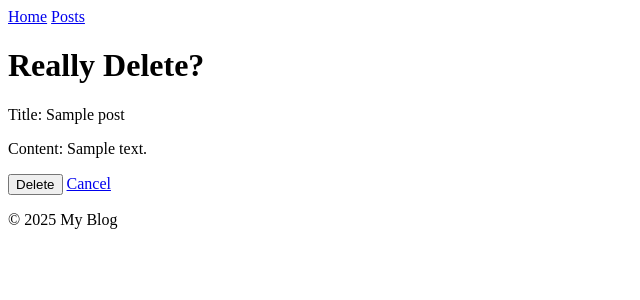
After one commit to ouxrlo/zzangoo, a Django app: page /posts/post/delete/1/ in a window 1280 px wide. The commit adds this page. Shown: the top 300 px of the page, without its empty margins (0-640 px from the left). Run offline with Django 4.2, Linux system fonts and the light colour scheme; tables that the repository leaves empty hold one stand-in row (values such as "Sample post").

Commit message:
Error Clean

```diff
--- a/goo/posts/models.py
+++ b/goo/posts/models.py
@@ -8,6 +8,7 @@ class Post(models.Model):
     author = models.ForeignKey(get_user_model(), on_delete=models.CASCADE)
     created_at = models.DateTimeField(auto_now_add=True)
     updated_at = models.DateTimeField(auto_now=True)
+    image = models.ImageField(upload_to="posts/", null=True, blank=True)
 
     def __str__(self):
         return self.title
--- a/goo/posts/urls.py
+++ b/goo/posts/urls.py
@@ -8,4 +8,5 @@ urlpatterns = [
     path("post/update/<int:pk>/", views.post_update, name="post_update"),
     path("<int:pk>/", views.post_detail, name="post_detail"),
     path("create/", views.post_create, name="post_create"),
+    path("post/delete/<int:pk>/", views.post_delete, name="post_delete"),
 ]
--- a/goo/posts/views.py
+++ b/goo/posts/views.py
@@ -49,3 +49,13 @@ def post_update(request, pk):
         form = PostForm(instance=post)
 
     return render(request, "posts/post_form.html", {"form": form})
+
+
+def post_delete(request, pk):
+    post = get_object_or_404(Post, pk=pk)
+
+    if request.method == "POST":
+        post.delete()
+        return redirect("posts:post_list")
+
+    return render(request, "posts/post_confirm_delete.html", {"post": post})
--- /dev/null
+++ b/goo/requirements.txt
@@ -0,0 +1,4 @@
+asgiref==3.8.1
+Django==4.2
+pillow==11.1.0
+sqlparse==0.5.3
--- /dev/null
+++ b/goo/templates/posts/post_confirm_delete.html
@@ -0,0 +1,15 @@
+<!-- posts/templates/posts/post_confirm_delete.html -->
+{% extends 'base.html' %}
+
+{% block content %}
+    <h1>Really Delete?</h1>
+
+    <p>Title: {{ post.title }}</p>
+    <p>Content: {{ post.content }}</p>
+
+    <form method="post">
+        {% csrf_token %}
+        <button type="submit">Delete</button>
+        <a href="{% url 'posts:post_list' %}">Cancel</a>
+    </form>
+{% endblock %}
--- a/goo/templates/posts/post_list.html
+++ b/goo/templates/posts/post_list.html
@@ -3,6 +3,7 @@
 {% block content %}
     <h1>Post List</h1>
 
+    <a href="{% url 'posts:post_create' %}">Create</a>
 
     <ul>
         {% for post in page_obj.object_list %}
@@ -10,12 +11,11 @@
                 <a href="{% url 'posts:post_detail' post.id %}">{{ post.title }}</a>
                 <p>{{ post.content|slice:":100" }}...</p>
                 <p>writer: {{ post.author.username }} | Date: {{ post.created_at }}</p>
+                <a href="{% url 'posts:post_update' post.id %}">Edit</a>
+                <a href="{% url 'posts:post_delete' post.id %}">Delete</a> <!-- 삭제 버튼 -->
             </li>
-        {% empty %}
-            <li>No Post.</li>
         {% endfor %}
     </ul>
-
 
     <div>
         {% if page_obj.has_previous %}
```
Also changed, not shown: goo/templates/posts/home.html (added, +12 -0 lines), goo/images/zz.jpeg (added).
